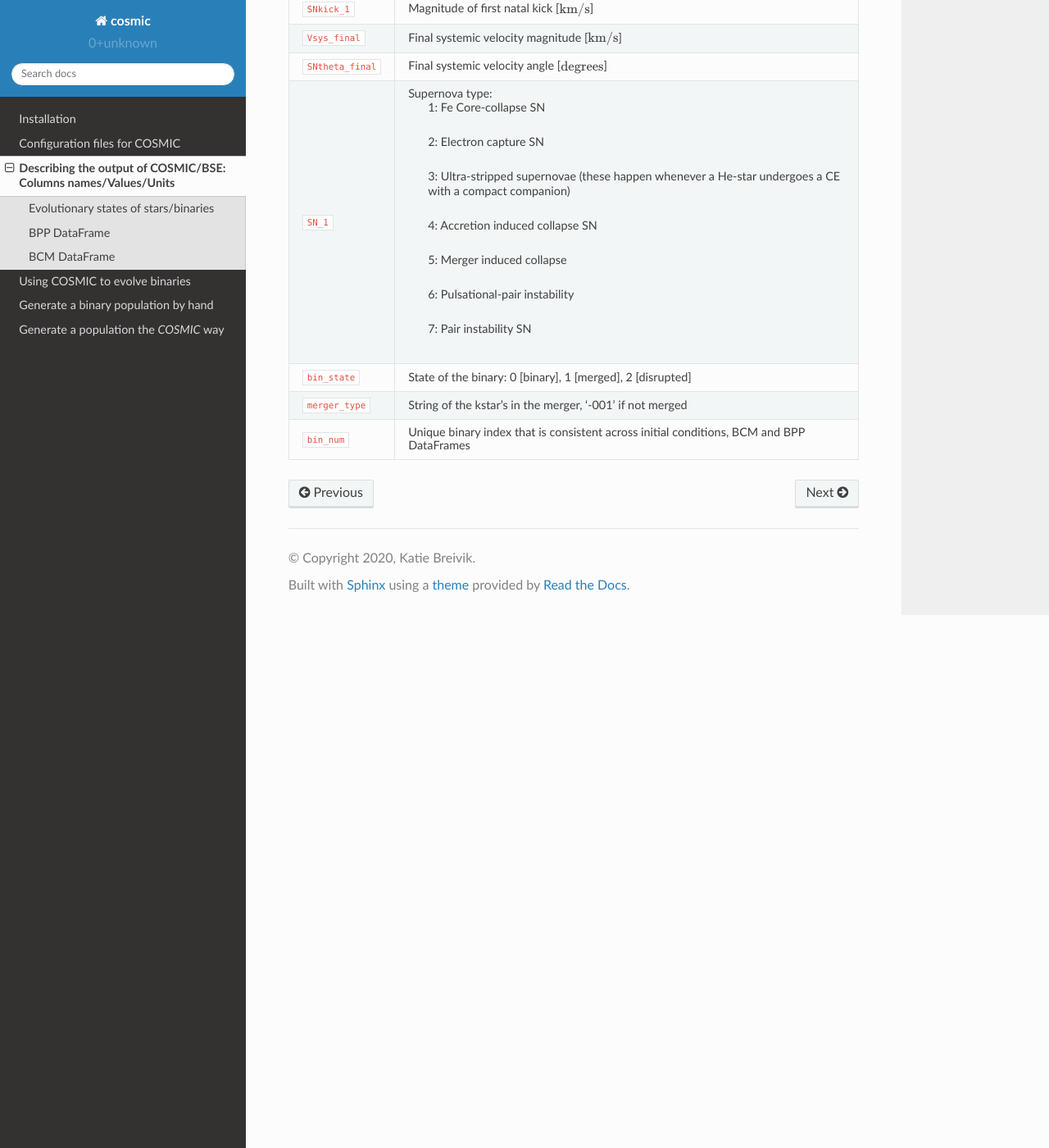
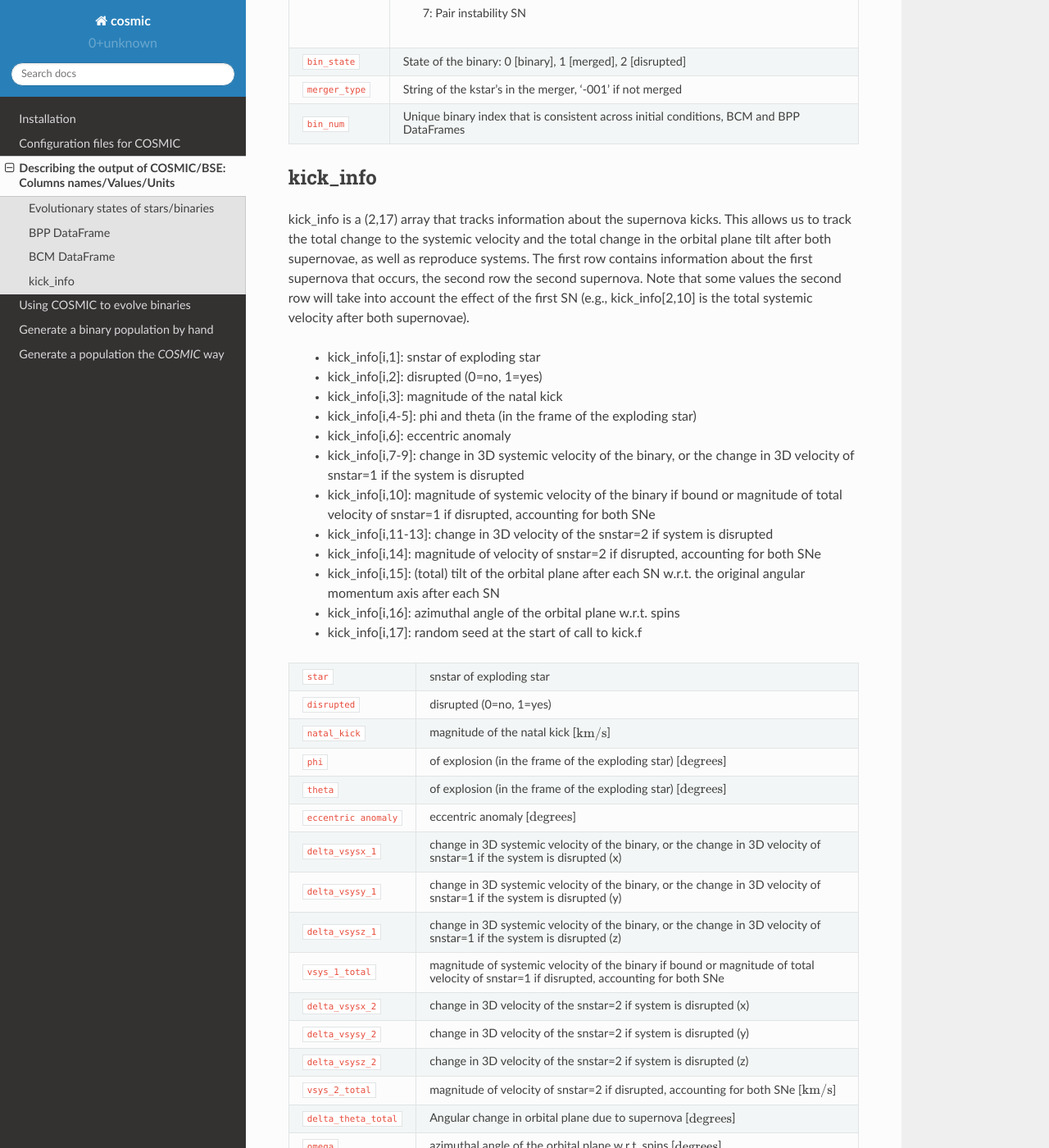
Before and after one commit to COSMIC-PopSynth/COSMIC, a Sphinx documentation site: the page built from docs/output_info/index.rst, in a window 1280 px wide and 1400 px high, scrolled down 3882 px. Shown: the whole window at 82% size. Built offline with Sphinx 7.4.7 and the Read the Docs theme 2.0.0, drawn with Linux system fonts in a browser that asks for light colours; formulas are drawn with MathJax 3; some of the changed text lies outside the part shown.

Commit message:
Updating RROL column name to RRLO (#394)
* Updating RROL column name to RRLO

* Updating unit tests because Jeff's PR broke them, but in a way that makes total sense

```diff
--- a/docs/output_info/index.rst
+++ b/docs/output_info/index.rst
@@ -71,29 +71,15 @@
 Entries are added with changes in the :ref:`evolve-type-table`.
 All values with a `_1` label refer to the primary; the BPP DataFrame also includes the same column for the secondary with `_1` replaced by `_2`
 
-BPP_COLUMNS = ['tphys', 'mass_1', 'mass_2', 'kstar_1', 'kstar_2' ,
-               'sep', 'porb', 'ecc', 'RROL_1', 'RROL_2', 'evol_type',
-               'Vsys_1', 'Vsys_2', 'SNkick', 'SNtheta',
-               'aj_1', 'aj_2', 'tms_1', 'tms_2',
-               'massc_1', 'massc_2', 'rad_1', 'rad_2',
-               'mass0_1', 'mass0_2', 'lum_1', 'lum_2', 'teff_1', 'teff_2',
-               'radc_1', 'radc_2', 'menv_1', 'menv_2', 'renv_1', 'renv_2',
-               'omega_spin_1', 'omega_spin_2', 'B_1', 'B_2', 'bacc_1', 'bacc_2',
-               'tacc_1', 'tacc_2', 'epoch_1', 'epoch_2',
-               'bhspin_1','bhspin_2', 'bin_num']
-
 ================  =====================================================
 ``tphys``         Evolution time [:math:`{\rm{Myr}}`]
 ``mass_1``        Primary mass [:math:`{\mathrm{M}_\odot}`]
 ``kstar_1``       Evolutionary state of primary (see :ref:`kstar-table`)
 ``sep``           Semimajor axis [:math:`{\mathrm{R}_\odot}`]
-``porb``          Orbital period [:matH:`{\rm{days}}`]
+``porb``          Orbital period [:math:`{\rm{days}}`]
 ``ecc``           Eccentricity
-``RROL_1``        Primary radius divided by Roche lobe radius
+``RRLO_1``        Primary radius in units of Roche lobe radii
 ``evol_type``     Key moment in evolution (see :ref:`evolve-type-table`)
-``Vsys_1``        Change in systemic velocity due to first SN [:math:`{\rm{km/s}}`]
-``SNkick``        Magnitude of supernova natal kick [:math:`{\rm{km/s}}`]
-``SNtheta``       Angular change in orbital plane due to supernova [:math:`{\rm{degrees}}`]
 ``aj_1``          Effective age of the primary [:math:`{\rm{Myr}}`]
 ``tms_1``         Primary main sequence lifetime [:math:`{\rm{Myr}}`]
 ``massc_1``       Primary core mass [:math:`{\mathrm{M}_\odot}`]
@@ -134,16 +120,13 @@
 ``menv_1``         Primary envelope mass [:math:`{\mathrm{M}_\odot}`]
 ``renv_1``         Primary envelope radius [:math:`{\mathrm{R}_\odot}`]
 ``epoch_1``        Primary epoch [:math:`\rm{Myr}`]
-``ospin_1``        Primary spin [:math:`\rm{rad/yr}`]
+``omega_spin_1``   Primary spin [:math:`\rm{rad/yr}`]
 ``deltam_1``       Primary mass transfer rate [:math:`{\mathrm{M}_\odot/\rm{yr}}`]
-``RROL_1``         Primary radius divided by Roche lobe radius
+``RRLO_1``         Primary radius in units of Roche lobe radii
 ``porb``           Orbital period [:math:`\rm{days}`]
 ``sep``            Semimajor axis [:math:`\mathrm{R}_{\odot}`]
 ``ecc``            Eccentricity
 ``B_1``            Neutron star magnetic field [:math:`{\rm{G}}`]
-``SNkick_1``       Magnitude of first natal kick [:math:`{\rm{km/s}}`]
-``Vsys_final``     Final systemic velocity magnitude [:math:`{\rm{km/s}}`]
-``SNtheta_final``  Final systemic velocity angle [:math:`{\rm{degrees}}`]
 ``SN_1``           Supernova type:
 
                     1: Fe Core-collapse SN
@@ -163,3 +146,49 @@
 ``merger_type``    String of the kstar's in the merger, '-001' if not merged
 ``bin_num``        Unique binary index that is consistent across initial conditions, BCM and BPP DataFrames
 =================  =====================================================
+
+kick_info
+---------
+kick_info is a (2,17) array that tracks information about the supernova
+kicks. This allows us to track the total change to the systemic
+velocity and the total change in the orbital plane tilt after both
+supernovae, as well as reproduce systems.
+The first row contains information about the first supernova that
+occurs, the second row the second supernova.
+Note that some values the second row will take into account the
+effect of the first SN (e.g., kick_info[2,10] is the total systemic
+velocity after both supernovae).
+
+  * kick_info[i,1]: snstar of exploding star
+  * kick_info[i,2]: disrupted (0=no, 1=yes)
+  * kick_info[i,3]: magnitude of the natal kick
+  * kick_info[i,4-5]: phi and theta (in the frame of the exploding star)
+  * kick_info[i,6]: eccentric anomaly
+  * kick_info[i,7-9]: change in 3D systemic velocity of the binary, or the change in 3D velocity of snstar=1 if the system is disrupted
+  * kick_info[i,10]: magnitude of systemic velocity of the binary if bound or magnitude of total velocity of snstar=1 if disrupted, accounting for both SNe
+  * kick_info[i,11-13]: change in 3D velocity of the snstar=2 if system is disrupted
+  * kick_info[i,14]: magnitude of velocity of snstar=2 if disrupted,  accounting for both SNe
+  * kick_info[i,15]: (total) tilt of the orbital plane after each SN w.r.t. the original angular momentum axis after each SN
+  * kick_info[i,16]: azimuthal angle of the orbital plane w.r.t. spins
+  * kick_info[i,17]: random seed at the start of call to kick.f
+
+=====================  =====================================================
+``star``               snstar of exploding star
+``disrupted``          disrupted (0=no, 1=yes)
+``natal_kick``         magnitude of the natal kick [:math:`{\rm{km/s}}`]
+``phi``                of explosion (in the frame of the exploding star) [:math:`{\rm{degrees}}`]
+``theta``              of explosion (in the frame of the exploding star) [:math:`{\rm{degrees}}`]
+``eccentric anomaly``  eccentric anomaly [:math:`{\rm{degrees}}`]
+``delta_vsysx_1``      change in 3D systemic velocity of the binary, or the change in 3D velocity of snstar=1 if the system is disrupted (x)
+``delta_vsysy_1``      change in 3D systemic velocity of the binary, or the change in 3D velocity of snstar=1 if the system is disrupted (y)
+``delta_vsysz_1``      change in 3D systemic velocity of the binary, or the change in 3D velocity of snstar=1 if the system is disrupted (z)
+``vsys_1_total``       magnitude of systemic velocity of the binary if bound or magnitude of total velocity of snstar=1 if disrupted, accounting for both SNe
+``delta_vsysx_2``      change in 3D velocity of the snstar=2 if system is disrupted (x)
+``delta_vsysy_2``      change in 3D velocity of the snstar=2 if system is disrupted (y)
+``delta_vsysz_2``      change in 3D velocity of the snstar=2 if system is disrupted (z)
+``vsys_2_total``       magnitude of velocity of snstar=2 if disrupted,  accounting for both SNe [:math:`{\rm{km/s}}`]
+``delta_theta_total``  Angular change in orbital plane due to supernova [:math:`{\rm{degrees}}`]
+``omega``              azimuthal angle of the orbital plane w.r.t. spins [:math:`{\rm{degrees}}`]
+``randomseed``         random seed at the start of call to kick.f
+
+=====================  =====================================================
```
Also changed, not shown: docs/examples/index.rst (+4 -6 lines), .travis.yml, 10 other files.
